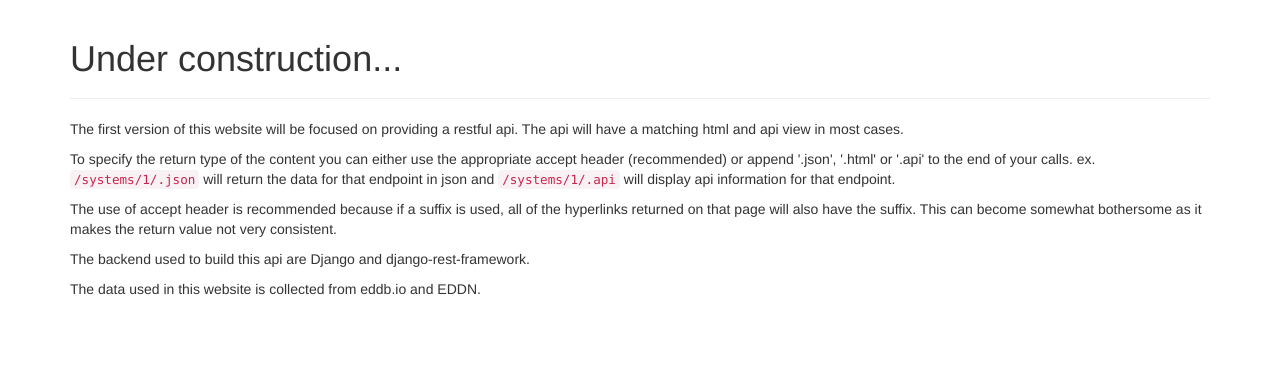
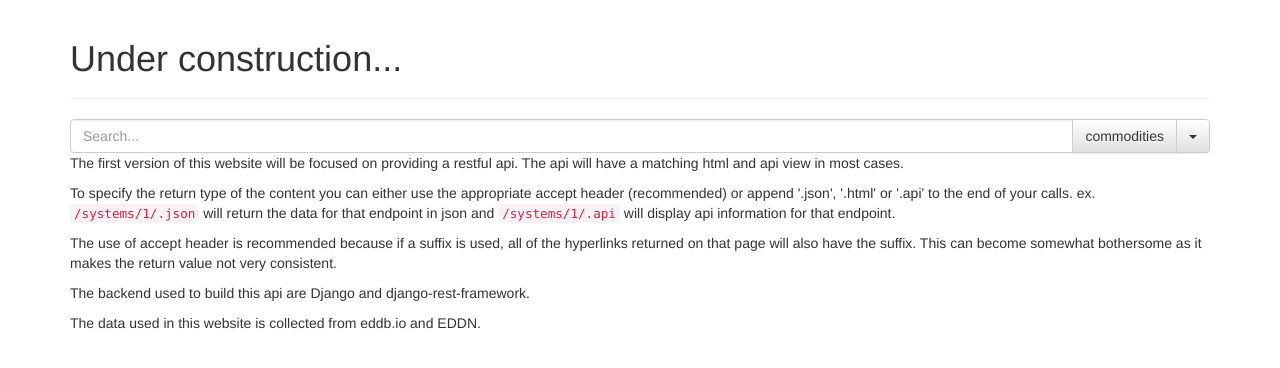
Before and after one commit to jingyuyao/elitetraderoutes, a Django app: template frontend/templates/frontend/index.html in a window 1280 px wide. Shown: the part 51-419 px from the top of the page. Run offline with Django 3.2, Linux system fonts and the light colour scheme; the template is opened without the code that fills it, so the values that code supplies are empty; some libraries are stand-ins or nearby versions.

Commit message:
Created a simple global search box.
Not the neatest written thing but it works.

```diff
--- a/frontend/static/frontend/js/main.js
+++ b/frontend/static/frontend/js/main.js
@@ -83,6 +83,28 @@ function attachInputsToModels(dict){
     }
 }
 
+function attachSearchToModel(id, model){
+    var $input = $(id);
+
+    // Clean previous typeahead
+    $input.typeahead('destroy');
+
+    $input.typeahead({
+        minLength: 2,
+        delay: 250, // Millisecond
+        source: function(query, process) {
+            var requestUrl = '/' + model + '/?search=' + query;
+
+            $.getJSON(requestUrl, function(response){
+                process(response.data.results);
+            });
+        },
+        afterSelect: function(suggestion){
+            $input.data('selected', suggestion);
+        }
+    });
+}
+
 $(function(){
     attachInputsToModels(endpointToInputs);
 
@@ -95,4 +117,25 @@ $(function(){
             }
         });
     });
+
+    // Default option
+    attachSearchToModel('#search_input', 'commodities');
+
+    $(".dropdown-menu li a").click(function(){
+        var selText = $(this).text();
+        $(this).parents('.input-group').find('input[type=submit]').val(selText);
+        attachSearchToModel('#search_input', selText);
+    });
+
+    $('#search_form').submit(function(e){
+        e.preventDefault();
+        var $input = $('#search_input');
+        var selected = $input.data('selected');
+        if(typeof selected === 'undefined'){
+            $('#search_error').html('<div class="alert alert-warning" role="alert">Please select item from dropdown or tab complete.</div>');
+        }
+        else{
+            window.location.href = selected.url;
+        }
+    });
 });
--- a/frontend/templates/frontend/index.html
+++ b/frontend/templates/frontend/index.html
@@ -10,6 +10,22 @@ Elite Trade Routes
         Under construction...
     </h1>
 </div>
+
+<form id="search_form">
+    <div class="input-group">
+        <input id="search_input" type="text" class="typeahead form-control" placeholder="Search..." autocomplete="off">
+        <div class="input-group-btn">
+            <input type="submit" class="btn btn-default" value="commodities">
+            <buttom type="button" class="btn btn-default dropdown-toggle" data-toggle="dropdown"><span class="caret"></span></buttom>
+            <ul class="dropdown-menu dropdown-menu-right">
+                <li><a>commodities</a></li>
+                <li><a>systems</a></li>
+                <li><a>stations</a></li>
+            </ul>
+        </div>
+    </div>
+</form>
+<div id="search_error"></div>
 
 <p>
     The first version of this website will be focused on providing a restful
```
